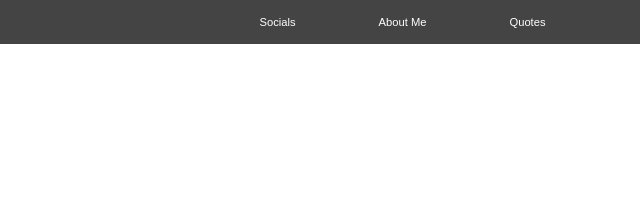
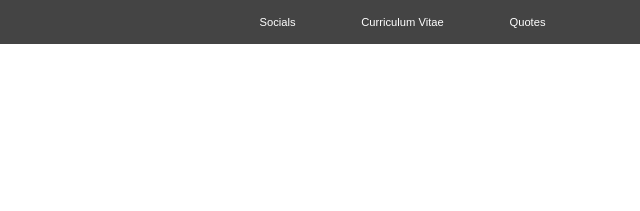
Before and after one commit to alexlindenmeir/lindennmeir.net, a plain HTML site: page privacypolicy.html in a window 1280 px wide. Shown: the top 211 px of the page, 640-1280 px from the left. Drawn offline with Linux system fonts and the light colour scheme.

Commit message:
Update privacypolicy.html

```diff
--- a/privacypolicy.html
+++ b/privacypolicy.html
@@ -27,7 +27,7 @@
         <a href="index.html#socials" class="navbar__links" id="socials-page">Socials</a>
       </li>
       <li class="navbar__item">
-        <a href="index.html#about" class="navbar__links" id="about-page">About Me</a>
+        <a href="index.html#about" class="navbar__links" id="about-page">Curriculum Vitae</a>
       </li>
       <li class="navbar__item">
         <a href="index.html#quotes" class="navbar__links" id="quotes-page"
```
